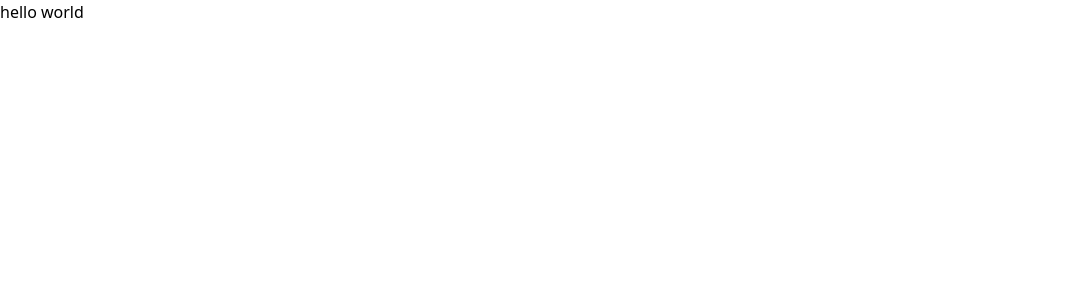
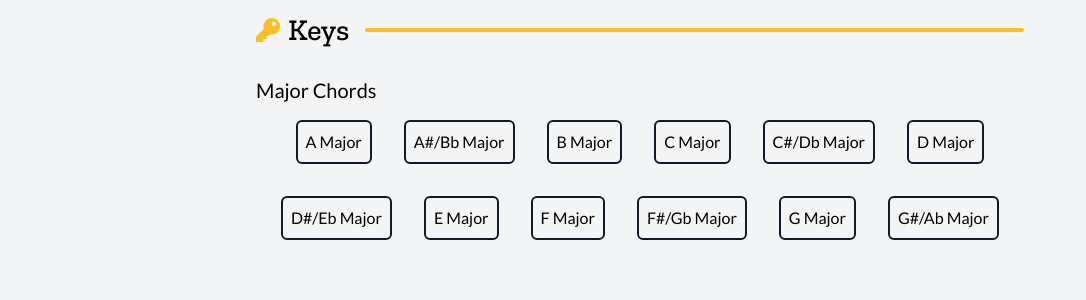
Before and after one commit to jacoberick/keys, a React (Create React App) app: page / in a window 1280 px wide. Shown: the top 300 px of the page, without its empty margins (0-1086 px from the left). Built offline with nearby package versions, Linux system fonts and the light colour scheme.

Commit message:
Header and start of major chord selection created

```diff
--- a/package.json
+++ b/package.json
@@ -4,6 +4,11 @@
   "private": true,
   "dependencies": {
     "@craco/craco": "^6.3.0",
+    "@fortawesome/fontawesome-svg-core": "^1.2.36",
+    "@fortawesome/free-brands-svg-icons": "^5.15.4",
+    "@fortawesome/free-regular-svg-icons": "^5.15.4",
+    "@fortawesome/free-solid-svg-icons": "^5.15.4",
+    "@fortawesome/react-fontawesome": "^0.1.15",
     "@testing-library/jest-dom": "^5.14.1",
     "@testing-library/react": "^11.2.7",
     "@testing-library/user-event": "^12.8.3",
--- a/src/App.js
+++ b/src/App.js
@@ -1,9 +1,12 @@
-import './App.css';
+import "./App.css";
+import Header from "./components/Header";
+import FindKey from "./components/FindKey";
 
 function App() {
   return (
-    <div className=''>
-      <h1 className=''>hello world</h1>
+    <div id="masterContainer" className="bg-gray-100 h-screen">
+      <Header />
+      <FindKey />
     </div>
   );
 }
--- /dev/null
+++ b/src/components/FindKey.js
@@ -0,0 +1,37 @@
+// repeated styles
+const majorMinorTitles = `text-xl text-left`;
+
+let majorChords = [
+  "A Major",
+  "A#/Bb Major",
+  "B Major",
+  "C Major",
+  "C#/Db Major",
+  "D Major",
+  "D#/Eb Major",
+  "E Major",
+  "F Major",
+  "F#/Gb Major",
+  "G Major",
+  "G#/Ab Major",
+];
+
+const majorChordButtons = majorChords.map((c) => (
+  <button className="m-4 border-2  border-gray-900 p-2 rounded-md">
+    <p>{c}</p>
+  </button>
+));
+
+const FindKey = () => {
+  return (
+    <div
+      id="findKeyContainer"
+      className="mx-auto max-w-4xl px-16 text-center mt-4"
+    >
+      <p className={majorMinorTitles}>Major Chords</p>
+      <div id="chordBank">{majorChordButtons}</div>
+    </div>
+  );
+};
+
+export default FindKey;
--- /dev/null
+++ b/src/components/Header.js
@@ -0,0 +1,21 @@
+import { FontAwesomeIcon } from "@fortawesome/react-fontawesome";
+import { faKey } from "@fortawesome/free-solid-svg-icons";
+
+const linkClass = `hover:text-yellow-400 transition-all hover:underline mx-4`;
+
+const Header = () => {
+  return (
+    <div
+      id="headerContainer"
+      className=" flex px-16 justify-between items-center max-w-4xl my-0 mx-auto py-3"
+    >
+      <div id="logoContainer" className="flex items-center mr-4">
+        <FontAwesomeIcon icon={faKey} className="text-2xl text-yellow-400" />
+        <h1 className="font-zilla text-3xl ml-2">Keys</h1>
+      </div>
+      <hr className="border-yellow-400 border-2 rounded-full w-full" />
+    </div>
+  );
+};
+
+export default Header;
--- a/src/index.css
+++ b/src/index.css
@@ -1,4 +1,15 @@
+/* fonts */
+@import url("https://fonts.googleapis.com/css2?family=Lato&family=Zilla+Slab:wght@500&display=swap");
+
 /* ./src/index.css */
 @tailwind base;
 @tailwind components;
 @tailwind utilities;
+
+/* base styles */
+@layer base {
+  a,
+  p {
+    @apply font-lato;
+  }
+}
--- a/tailwind.config.js
+++ b/tailwind.config.js
@@ -1,11 +1,18 @@
 module.exports = {
-  purge: ['./src/**/*.js'],
+  purge: ["./src/**/*.js"],
   darkMode: false, // or 'media' or 'class'
   theme: {
-    extend: {},
+    extend: {
+      fontFamily: {
+        zilla: ["'Zilla Slab'", "serif"],
+        lato: ["Lato", "sans-serif"],
+      },
+    },
   },
   variants: {
-    extend: {},
+    extend: {
+      fontStyle: ["hover"],
+    },
   },
   plugins: [],
-}
+};
```
Also changed, not shown: 1 other file (tests, documents, lock files or other folders).
